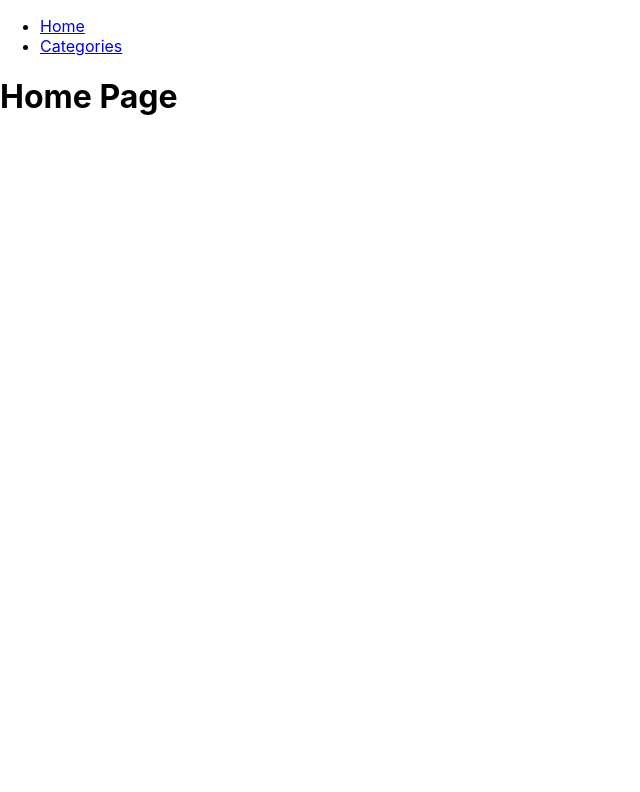
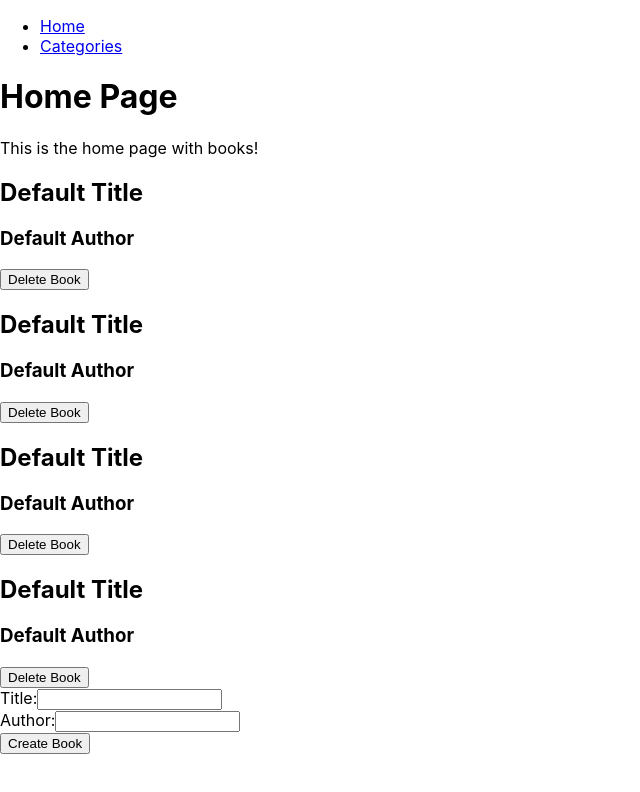
Before and after one commit to cancelei/bookstore, a React (Create React App) app: page / in a window 1280 px wide. Shown: the top 792 px of the page, without its empty margins (0-640 px from the left). Built offline with nearby package versions, Linux system fonts and the light colour scheme.

Commit message:
Update File Structure

```diff
--- /dev/null
+++ b/src/components/CreateBook.js
@@ -0,0 +1,42 @@
+import React, { useState } from 'react';
+
+function CreateBook({ onCreate }) {
+  const [title, setTitle] = useState('');
+  const [author, setAuthor] = useState('');
+
+  const handleSubmit = (e) => {
+    e.preventDefault();
+
+    onCreate(title, author);
+
+    // Reset form fields
+    setTitle('');
+    setAuthor('');
+  };
+
+  return (
+    <form onSubmit={handleSubmit}>
+      <label>
+        Title:
+        <input
+          type="text"
+          value={title}
+          onChange={(e) => setTitle(e.target.value)}
+        />
+      </label>
+      <br />
+      <label>
+        Author:
+        <input
+          type="text"
+          value={author}
+          onChange={(e) => setAuthor(e.target.value)}
+        />
+      </label>
+      <br />
+      <button type="submit">Create Book</button>
+    </form>
+  );
+}
+
+export default CreateBook;
--- a/src/index.js
+++ b/src/index.js
@@ -1,8 +1,8 @@
 import React from 'react';
 import ReactDOM from 'react-dom/client';
-import './index.css';
+import './styles/index.css';
 import App from './App';
-import reportWebVitals from './reportWebVitals';
+// import reportWebVitals from './reportWebVitals';
 
 const root = ReactDOM.createRoot(document.getElementById('root'));
 root.render(
@@ -14,4 +14,4 @@ root.render(
 // If you want to start measuring performance in your app, pass a function
 // to log results (for example: reportWebVitals(console.log))
 // or send to an analytics endpoint. Learn more: https://bit.ly/CRA-vitals
-reportWebVitals();
+// reportWebVitals();
--- a/src/pages/HomePage.js
+++ b/src/pages/HomePage.js
@@ -1,6 +1,18 @@
 // HomePage.js
+import Book from "../components/Book";
+import BookList from "../components/BookList";
+import CreateBook from "../components/CreateBook";
+
 function HomePage() {
-  return <h1>Home Page</h1>;
+  return (
+    <>
+      <h1>Home Page</h1>
+      <p>This is the home page with books!</p>
+      <BookList />
+      <Book />
+      <CreateBook/>
+    </>
+  );
 }
 
 export default HomePage;
```
Also changed, not shown: src/styles/index.css (renamed from src/index.css), src/tests/reportWebVitals.js (renamed from src/reportWebVitals.js), src/tests/setupTests.js (renamed from src/setupTests.js), 2 other files (tests, documents, lock files or other folders).
